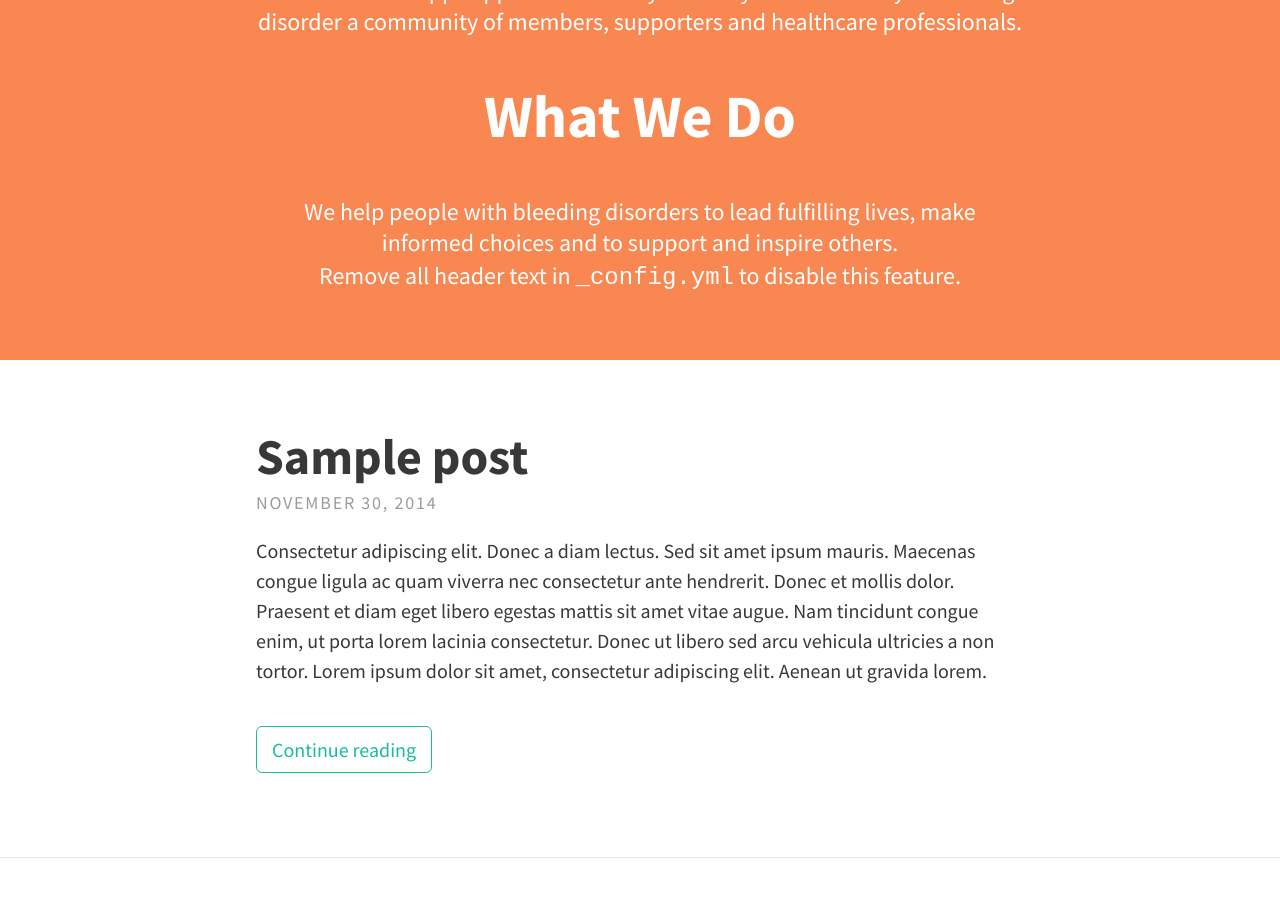
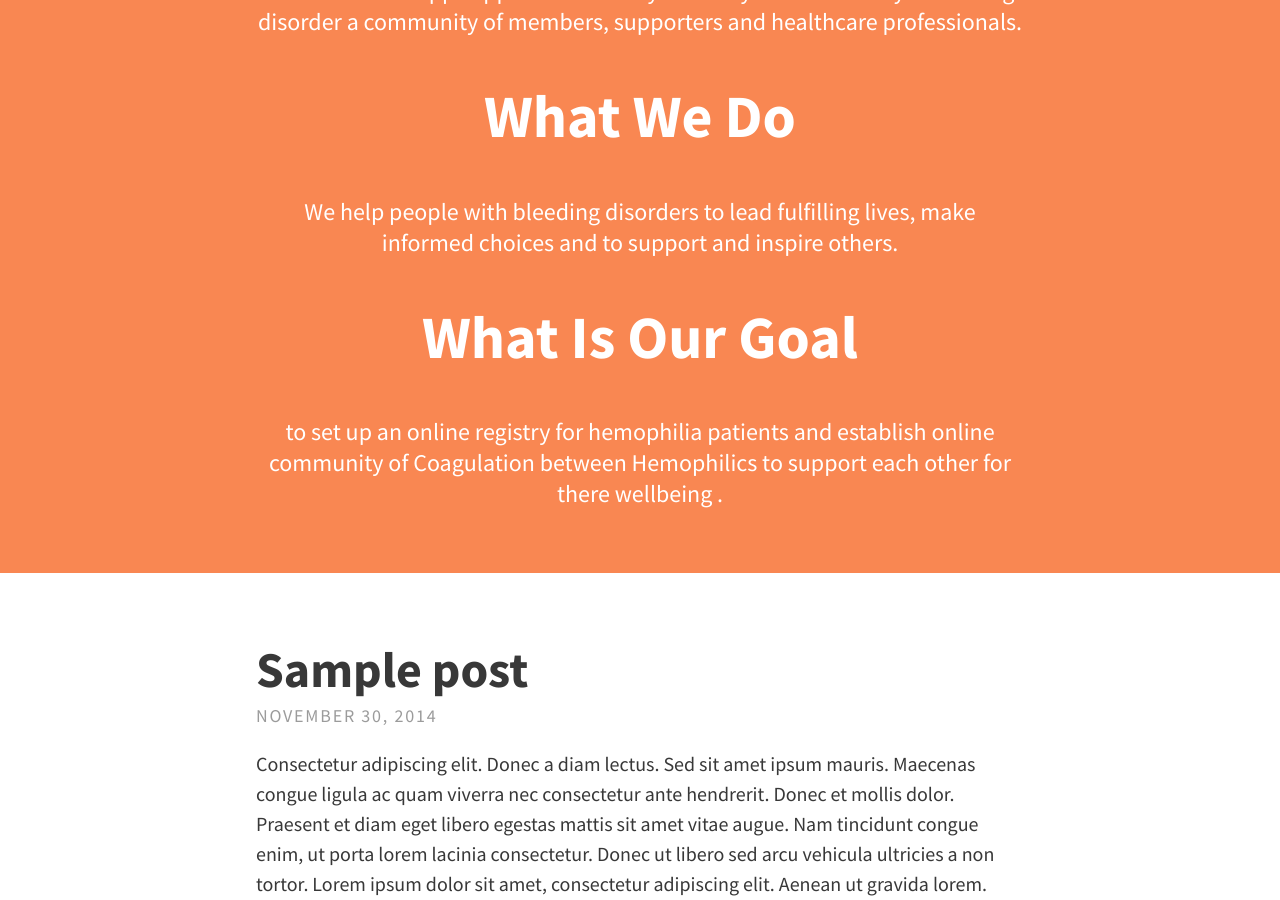
Before and after one commit to k-sunilphani/hyhemophilia.github.io, a Jekyll site: the page built from index.html, in a window 1280 px wide and 900 px high, scrolled down 362 px. Built offline with Jekyll 4.4.1, drawn with Linux system fonts in a browser that asks for light colours; nearby versions of some CDN libraries; the list of posts is cut into pages by our own code.

Commit message:
Updated _config.yml

```diff
--- a/_config.yml
+++ b/_config.yml
@@ -26,7 +26,13 @@
     </p>
     </div>
 
-    <p>Remove all header text in <code>_config.yml</code> to disable this feature.</p>
+    <div align="center">
+    <p>
+    <h1> What Is Our Goal</h1>
+    to set up an online registry for hemophilia patients and establish online community of Coagulation between       Hemophilics to support each other for there wellbeing    .
+    </p>
+    </div>
+
   header_text_feature_image:
   footer_text: >
    Powered by <a href="http://jekyllrb.com">Jekyll</a> with <a href="https://rohanchandra.github.io/project/type/">Type Theme</a>
```
